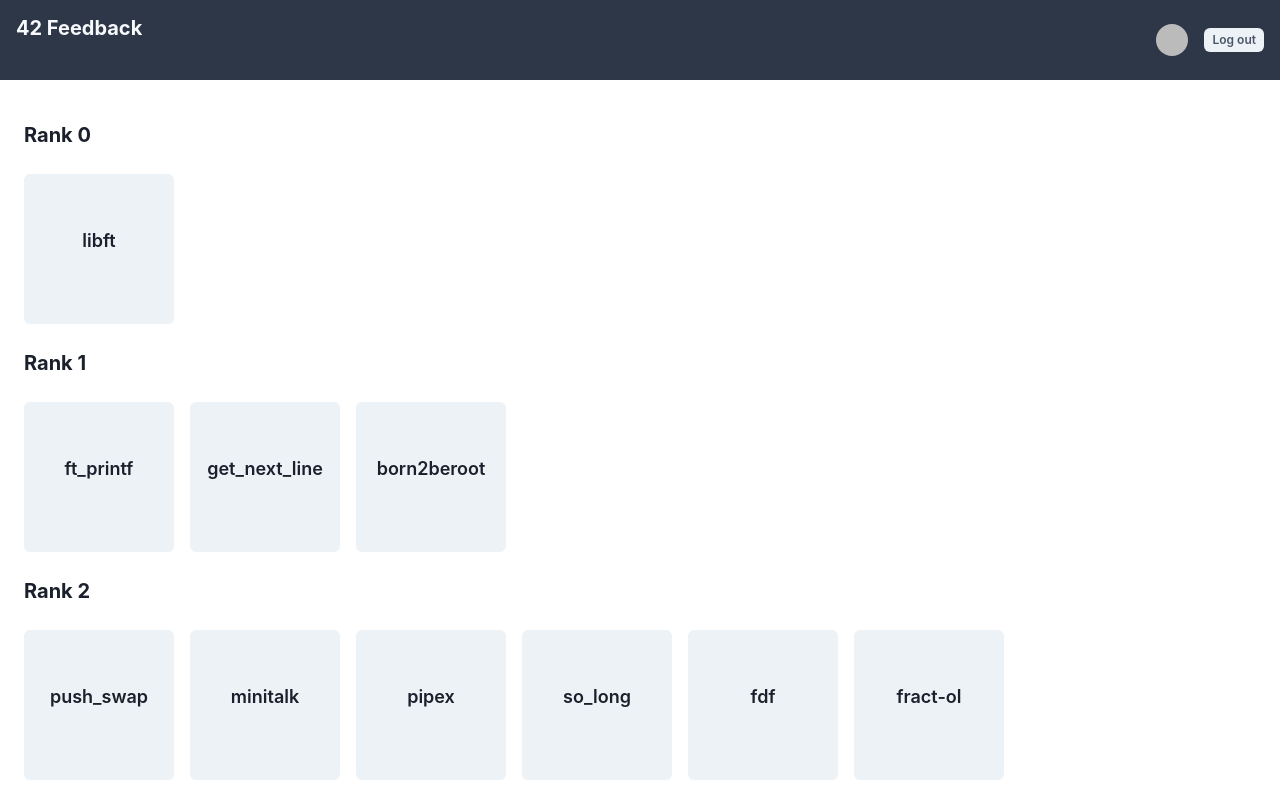
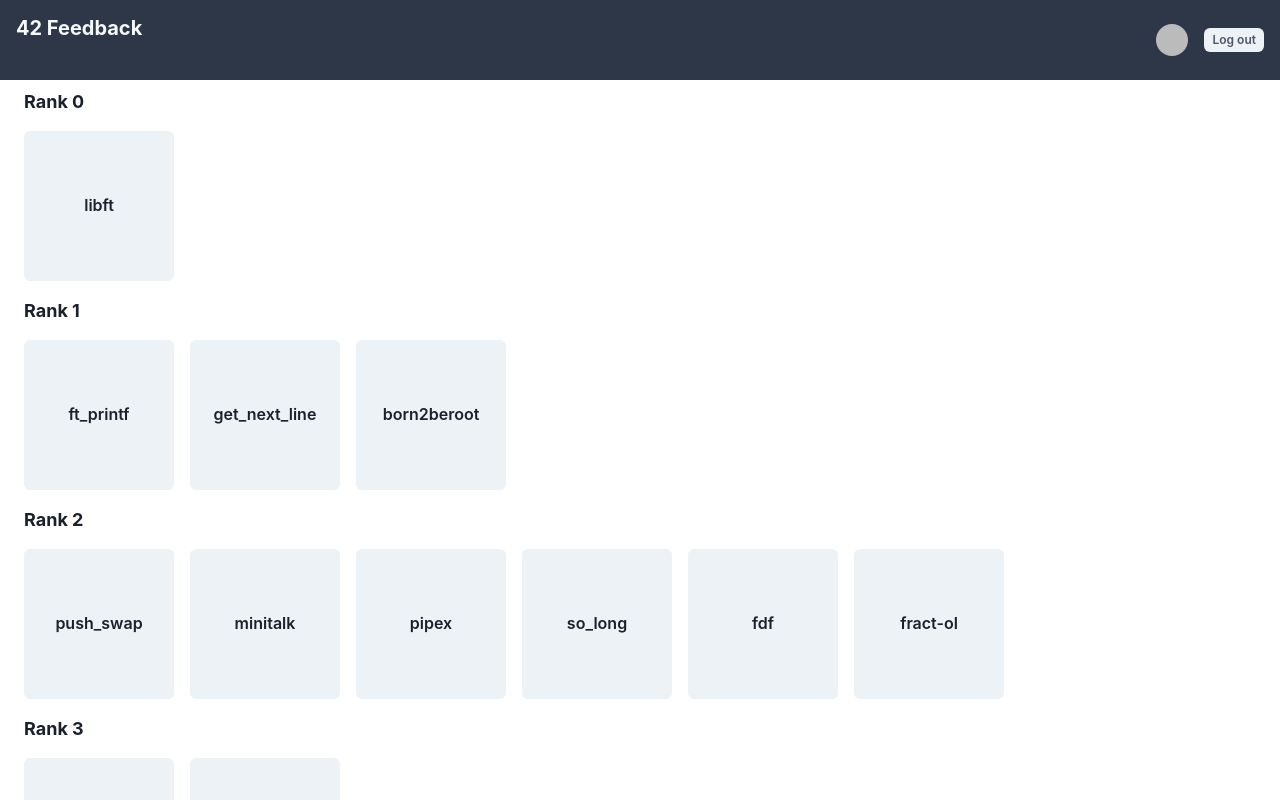
Before and after one commit to yshima42/42feedback-migration, a Next.js app: page / in a window 1280 px wide. Shown: the top 800 px of the page. Built offline with nearby package versions, Linux system fonts and the light colour scheme; no server answers; sample sign-in values are in the browser's storage.

Commit message:
サイズ変更

```diff
--- a/src/components/Layout.tsx
+++ b/src/components/Layout.tsx
@@ -3,20 +3,26 @@ import React, { ReactNode } from "react";
 import Header from "./Header";
 
 type Props = {
-  pageTitle: string;
+  pageTitle?: string;
   children: ReactNode;
 };
 
-export const Layout: React.FC<Props> = (props) => (
+export const Layout: React.FC<Props> = (props) => {
+  const { pageTitle, children } = props;
+
+  return (
     <div>
       <Header />
       <Container maxW="container.xl">
         <Box p={2}>
+          {pageTitle && (
             <Heading py="2" as="h2" fontSize="2xl">
-          {props.pageTitle}
+              {pageTitle}
             </Heading>
-        {props.children}
+          )}
+          {children}
         </Box>
       </Container>
     </div>
   );
+};
--- a/src/components/ProjectGrids.tsx
+++ b/src/components/ProjectGrids.tsx
@@ -17,7 +17,7 @@ export const ProjectGrids: React.FC<Props> = (props) => {
 
   return (
     <Box marginBottom={marginBottom}>
-      <Text fontSize="xl" fontWeight="bold" py="2">
+      <Text fontSize="lg" fontWeight="bold">
         Rank {designatedRank}
       </Text>
       <Wrap spacing={4}>
@@ -26,10 +26,8 @@ export const ProjectGrids: React.FC<Props> = (props) => {
           .map((cursusProject) => (
             <WrapItem key={cursusProject.name}>
               <Link href={`/${cursusProject.name}`}>
-                <Button w="150px" h="150px">
-                  <Center py="3">
-                    <Text fontSize="lg">{cursusProject.name}</Text>
-                  </Center>
+                <Button w="150px" h="150px" fontSize="md">
+                  {cursusProject.name}
                 </Button>
               </Link>
             </WrapItem>
```
Lines whose indentation alone changed are shown as unchanged.
